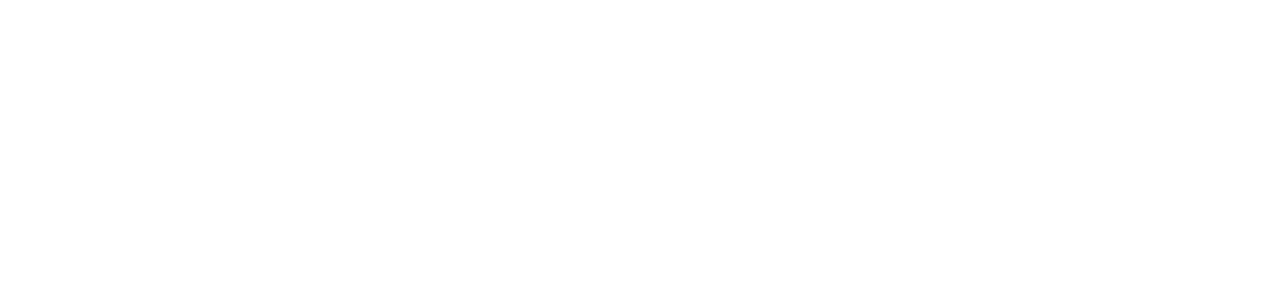
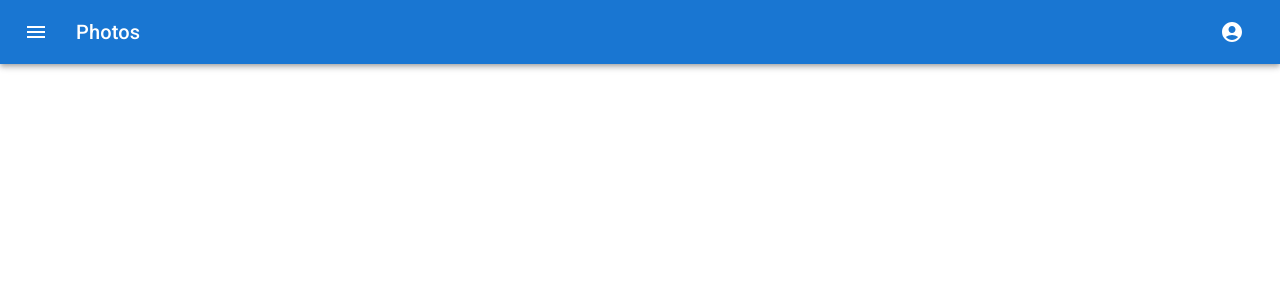
Before and after one commit to kaminskyalexander/LibreQuiz, a Next.js app: page /home in a window 1280 px wide. Shown: the top 300 px of the page. Built offline with nearby package versions, Linux system fonts and the light colour scheme.

Commit message:
Add AppBar

```diff
--- /dev/null
+++ b/components/AppBar.jsx
@@ -0,0 +1,77 @@
+import * as React from "react";
+import AppBar from "@mui/material/AppBar";
+import Toolbar from "@mui/material/Toolbar";
+import Typography from "@mui/material/Typography";
+import IconButton from "@mui/material/IconButton";
+import MenuIcon from "@mui/icons-material/Menu";
+import AccountCircle from "@mui/icons-material/AccountCircle";
+import MenuItem from "@mui/material/MenuItem";
+import Menu from "@mui/material/Menu";
+
+export default function MenuAppBar() {
+  const [auth, setAuth] = React.useState(true);
+  const [anchorEl, setAnchorEl] = React.useState(null);
+
+  const handleChange = (event) => {
+    setAuth(event.target.checked);
+  };
+
+  const handleMenu = (event) => {
+    setAnchorEl(event.currentTarget);
+  };
+
+  const handleClose = () => {
+    setAnchorEl(null);
+  };
+
+  return (
+    <AppBar position="static">
+      <Toolbar>
+        <IconButton
+          size="large"
+          edge="start"
+          color="inherit"
+          aria-label="menu"
+          sx={{ mr: 2 }}
+        >
+          <MenuIcon />
+        </IconButton>
+        <Typography variant="h6" component="div" sx={{ flexGrow: 1 }}>
+          Photos
+        </Typography>
+        {auth && (
+          <div>
+            <IconButton
+              size="large"
+              aria-label="account of current user"
+              aria-controls="menu-appbar"
+              aria-haspopup="true"
+              onClick={handleMenu}
+              color="inherit"
+            >
+              <AccountCircle />
+            </IconButton>
+            <Menu
+              id="menu-appbar"
+              anchorEl={anchorEl}
+              anchorOrigin={{
+                vertical: "top",
+                horizontal: "right",
+              }}
+              keepMounted
+              transformOrigin={{
+                vertical: "top",
+                horizontal: "right",
+              }}
+              open={Boolean(anchorEl)}
+              onClose={handleClose}
+            >
+              <MenuItem onClick={handleClose}>Profile</MenuItem>
+              <MenuItem onClick={handleClose}>My account</MenuItem>
+            </Menu>
+          </div>
+        )}
+      </Toolbar>
+    </AppBar>
+  );
+}
--- a/package.json
+++ b/package.json
@@ -11,6 +11,7 @@
   "dependencies": {
     "@emotion/react": "^11.10.5",
     "@emotion/styled": "^11.10.5",
+    "@mui/icons-material": "^5.10.9",
     "@mui/material": "^5.10.11",
     "next": "13.0.0",
     "react": "18.2.0",
--- a/pages/_app.js
+++ b/pages/_app.js
@@ -1,8 +1,15 @@
+import { useRouter } from "next/router";
+
+import AppBar from "../components/AppBar";
+
 import "../styles/globals.css";
 
 function MyApp({ Component, pageProps }) {
+  const router = useRouter();
+
   return (
     <>
+      {router.pathname !== "/" && <AppBar />}
       <Component {...pageProps} />
     </>
   );
--- a/styles/globals.css
+++ b/styles/globals.css
@@ -0,0 +1,5 @@
+* {
+  margin: 0;
+  padding: 0;
+  font-family: "Roboto", sans-serif;
+}
```
Also changed, not shown: pages/index.jsx (+17 -2 lines), styles/Home.module.css (+24 -2 lines), 1 other file (tests, documents, lock files or other folders).
